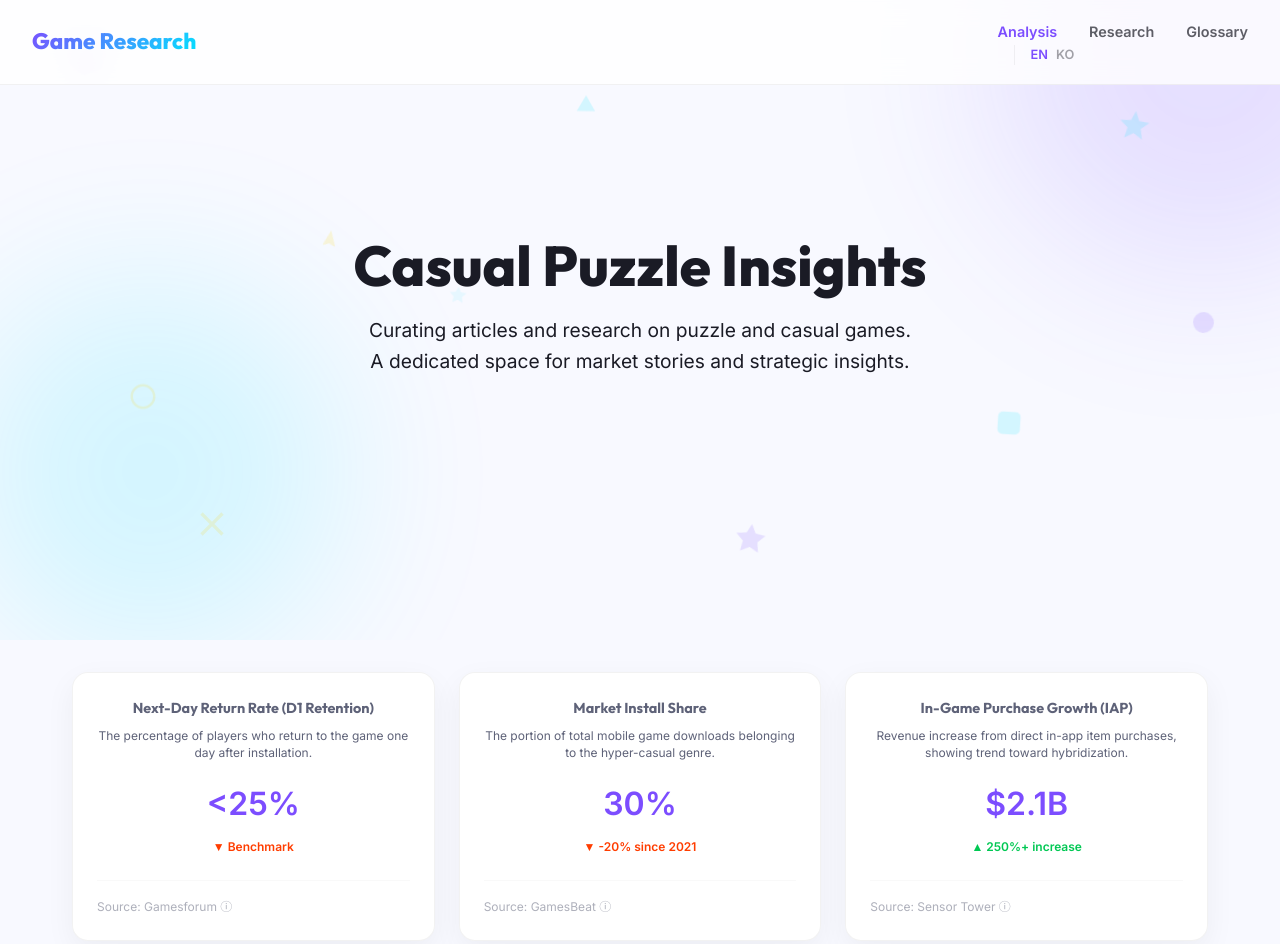
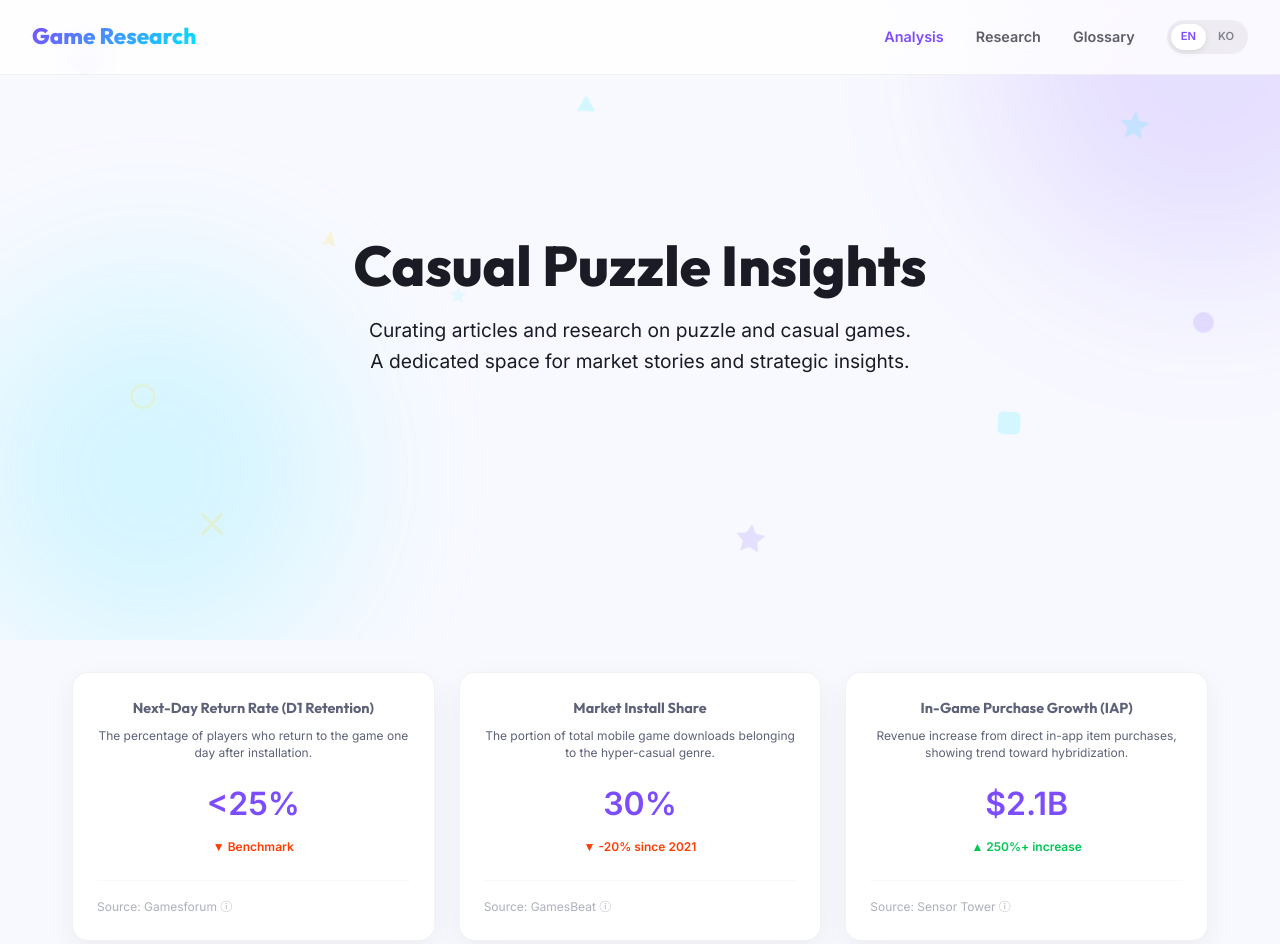
Before and after one commit to young1563/260303, a plain HTML site: page index.html in a window 1280 px wide. Shown: the top 944 px of the page. Drawn offline with Linux system fonts and the light colour scheme.

Commit message:
영문 토글 수정

```diff
--- a/css/style.css
+++ b/css/style.css
@@ -99,6 +99,11 @@ header {
     font-family: var(--font-heading);
 }
 
+nav {
+    display: flex;
+    align-items: center;
+}
+
 nav ul {
     display: flex;
     list-style: none;
@@ -121,21 +126,34 @@ nav a.active {
 
 .lang-switch {
     display: flex;
-    gap: 0.5rem;
-    padding-left: 1rem;
-    border-left: 1px solid var(--card-border);
-    margin-left: 1rem;
+    align-items: center;
+    gap: 2px;
+    padding: 4px;
+    background: rgba(0, 0, 0, 0.05);
+    border-radius: 50px;
+    margin-left: 2rem;
+    position: relative;
 }
 
 .lang-switch a {
-    font-size: 0.8rem;
-    font-weight: 700;
-    opacity: 0.4;
+    font-size: 0.7rem;
+    font-weight: 800;
+    padding: 4px 10px;
+    border-radius: 20px;
+    opacity: 0.5;
+    transition: all 0.3s ease;
+    color: var(--text-primary) !important;
 }
 
 .lang-switch a.active {
     opacity: 1;
-    color: var(--accent-primary);
+    background: #fff;
+    box-shadow: 0 2px 6px rgba(0, 0, 0, 0.1);
+    color: var(--accent-primary) !important;
+}
+
+.lang-switch a:hover:not(.active) {
+    opacity: 0.8;
 }
 
 .hero {
```
Also changed, not shown: research/block-blast-analysis-ko.html (+1 -2 lines), research/block-blast-analysis.html (+1 -2 lines), data/block_blast/block-puzzle.png (added).
